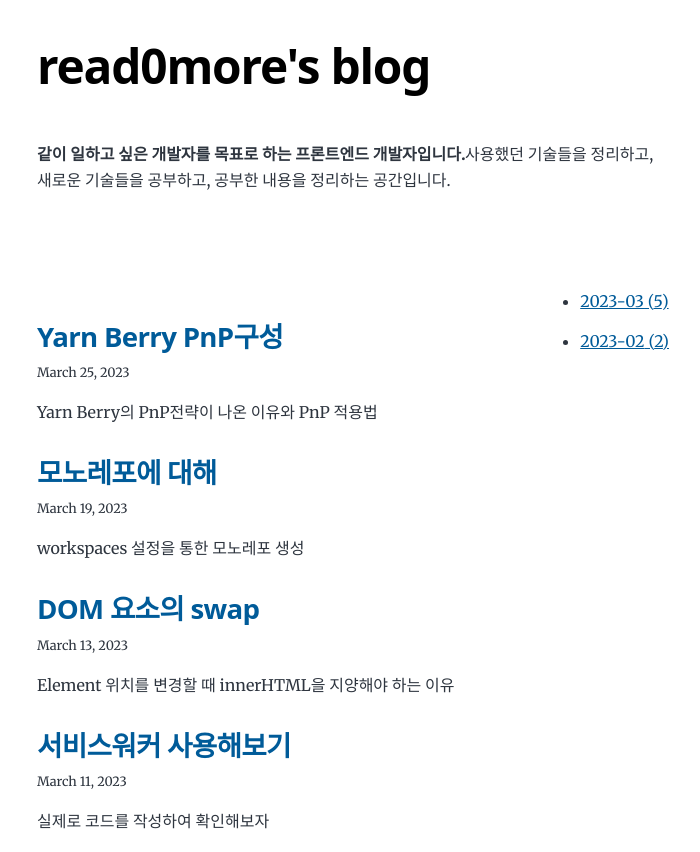
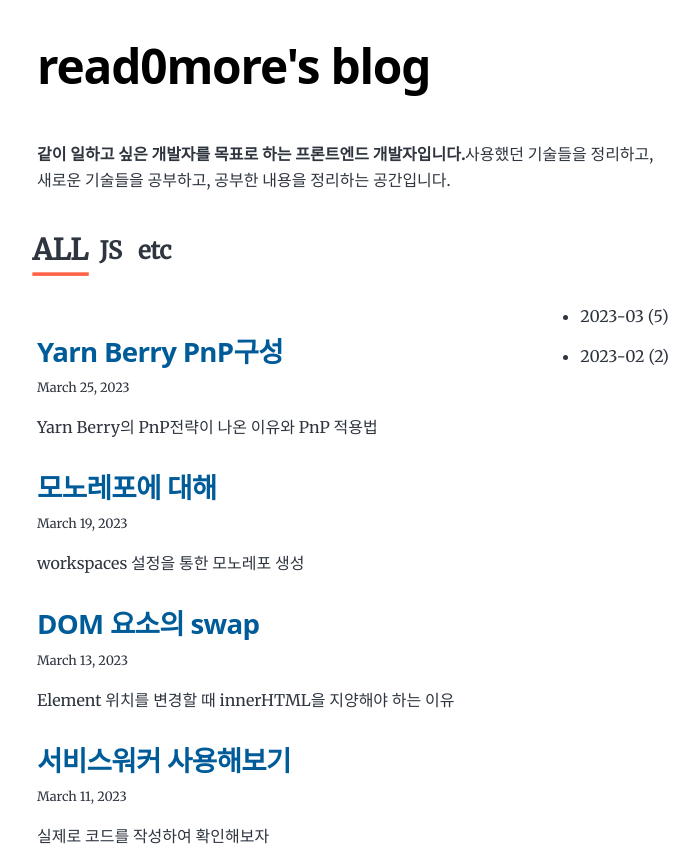
Before and after one commit to read0more/my-blog, a Gatsby site: page / in a window 1280 px wide. Shown: the top 852 px of the page, without its empty margins (287-987 px from the left). Built offline with nearby package versions, Linux system fonts and the light colour scheme; Gatsby itself is replaced by a stand-in of ours.

Commit message:
카테고리 추가

```diff
--- a/content/blog/workspaces를-통한-모노레포-생성/index.md
+++ b/content/blog/workspaces를-통한-모노레포-생성/index.md
@@ -2,6 +2,7 @@
 title: 모노레포에 대해
 date: "2023-03-19T17:32:19.896Z"
 description: "workspaces 설정을 통한 모노레포 생성"
+category: "JS"
 ---
 
 ## 모노레포?
--- a/content/blog/yarn-berry/index.md
+++ b/content/blog/yarn-berry/index.md
@@ -2,6 +2,7 @@
 title: Yarn Berry PnP구성
 date: "2023-03-25T19:05:19.896Z"
 description: "Yarn Berry의 PnP전략이 나온 이유와 PnP 적용법"
+category: "JS"
 ---
 
 ## Yarn Berry?
--- a/content/blog/블로그-시작/index.md
+++ b/content/blog/블로그-시작/index.md
@@ -2,6 +2,7 @@
 title: 블로그 시작
 date: "2023-02-26T09:32:19.896Z"
 description: "일단은 뭐라도 남겨보자"
+category: "etc"
 ---
 
 ## 뭐라도 남겨보자
--- a/content/blog/서비스워커-사용해보기/index.md
+++ b/content/blog/서비스워커-사용해보기/index.md
@@ -2,6 +2,7 @@
 title: 서비스워커 사용해보기
 date: "2023-03-11T17:32:19.896Z"
 description: "실제로 코드를 작성하여 확인해보자"
+category: "JS"
 ---
 
 ## 서비스워커 등록 코드 및 동작 확인 위한 img태그 삽입 코드
--- a/content/blog/서비스워커에-대하여/index.md
+++ b/content/blog/서비스워커에-대하여/index.md
@@ -2,6 +2,7 @@
 title: 서비스워커에 대하여
 date: "2023-03-11T16:32:19.896Z"
 description: "우선은 서비스워커에 대하여 얕게 알아보자"
+category: "JS"
 ---
 
 ## 서비스 워커?
--- a/content/blog/요소의-swap/index.md
+++ b/content/blog/요소의-swap/index.md
@@ -2,6 +2,7 @@
 title: DOM 요소의 swap
 date: "2023-03-13T21:32:19.896Z"
 description: "Element 위치를 변경할 때 innerHTML을 지양해야 하는 이유"
+category: "JS"
 ---
 
 이미 시간이 꽤 지났지만 바닐라JS로 토이프로젝트를 하던 도중 경험한 일이다.
--- a/content/blog/짧은-vitest-사용후기/index.md
+++ b/content/blog/짧은-vitest-사용후기/index.md
@@ -2,6 +2,7 @@
 title: 짧은 vitest 사용후기
 date: "2023-02-26T10:32:19.896Z"
 description: "짧은 vitest 사용후기"
+category: "JS"
 ---
 
 ## Vitest?
--- a/gatsby-node.js
+++ b/gatsby-node.js
@@ -116,6 +116,7 @@ exports.createSchemaCustomization = ({ actions }) => {
       title: String
       description: String
       date: Date @dateformat
+      category: String
     }
 
     type Fields {
--- a/package.json
+++ b/package.json
@@ -24,7 +24,8 @@
     "gatsby-transformer-sharp": "^5.7.0",
     "prismjs": "^1.29.0",
     "react": "^18.1.0",
-    "react-dom": "^18.1.0"
+    "react-dom": "^18.1.0",
+    "styled-components": "^5.3.9"
   },
   "devDependencies": {
     "gh-pages": "^5.0.0",
--- /dev/null
+++ b/src/components/aside.js
@@ -0,0 +1,66 @@
+import React, { useMemo } from "react"
+import { navigate, useStaticQuery, graphql } from "gatsby"
+import styled from "styled-components"
+
+const Li = styled.li`
+  cursor: pointer;
+  font-weight: ${props => (props.active ? "bold" : "inherit")};
+`
+
+export default function Aside({ location, posts }) {
+  const searchParams = useMemo(
+    () => new URLSearchParams(location.search),
+    [location.search]
+  )
+
+  const data = useStaticQuery(graphql`
+    {
+      allMarkdownRemark(sort: { frontmatter: { date: DESC } }) {
+        nodes {
+          frontmatter {
+            date(formatString: "MMMM DD, YYYY")
+          }
+        }
+      }
+    }
+  `)
+
+  const postCountByDate = data.allMarkdownRemark.nodes.reduce((acc, post) => {
+    const date = new Date(post.frontmatter.date)
+    const key = `${date.getFullYear()}-${`0${date.getMonth() + 1}`.slice(-2)}`
+    acc[key] = (acc[key] || 0) + 1
+    return acc
+  }, {})
+
+  const countPosts = date => {
+    return posts.filter(post => {
+      const postDate = new Date(post.frontmatter.date)
+      return (
+        postDate.getFullYear() === parseInt(date.split("-")[0]) &&
+        postDate.getMonth() + 1 === parseInt(date.split("-")[1])
+      )
+    }).length
+  }
+
+  const handleDateClick = date => {
+    searchParams.set("date", date)
+    navigate(`/?${searchParams.toString()}`)
+  }
+
+  return (
+    <aside>
+      <ul>
+        {Object.entries(postCountByDate).map(([date, count]) => (
+          <Li
+            key={date}
+            active={searchParams.get("date") === date}
+            onClick={() => handleDateClick(date)}
+          >
+            {date} (
+            {searchParams.get("date") === date ? countPosts(date) : count})
+          </Li>
+        ))}
+      </ul>
+    </aside>
+  )
+}
--- /dev/null
+++ b/src/components/category.js
@@ -0,0 +1,87 @@
+import React, { useEffect, useMemo } from "react"
+import { navigate, useStaticQuery, graphql } from "gatsby"
+import styled from "styled-components"
+
+const Ul = styled.ul`
+  list-style: none;
+  display: flex;
+  flex-wrap: wrap;
+  gap: 1rem;
+  margin-bottom: 0;
+`
+
+const Li = styled.li`
+  transition: all 0.1s ease-in-out;
+  font-size: 1.5rem;
+  font-weight: bold;
+  cursor: pointer;
+
+  &:hover,
+  &.active {
+    scale: 1.2;
+  }
+
+  &.active {
+    border-bottom: 3px solid tomato;
+  }
+`
+
+const Category = ({ location }) => {
+  const searchParams = useMemo(
+    () => new URLSearchParams(location.search),
+    [location.search]
+  )
+
+  const data = useStaticQuery(graphql`
+    query CategoryQuery {
+      allMarkdownRemark {
+        nodes {
+          frontmatter {
+            category
+          }
+        }
+      }
+    }
+  `)
+
+  const categories = new Set(
+    data.allMarkdownRemark.nodes.map(node => node.frontmatter?.category)
+  )
+
+  const handleCategoryClick = category => {
+    if (!category) {
+      searchParams.delete("category")
+    } else {
+      searchParams.set("category", category)
+    }
+
+    navigate(`/?${searchParams.toString()}`)
+  }
+
+  return (
+    <Ul>
+      <Li
+        key="ALL"
+        className={searchParams.get("category") ? "" : "active"}
+        onClick={() => handleCategoryClick("")}
+      >
+        ALL
+      </Li>
+      {[...categories].map((category, index) => {
+        return (
+          <Li
+            key={index}
+            className={
+              searchParams.get("category") === category ? "active" : ""
+            }
+            onClick={() => handleCategoryClick(category)}
+          >
+            {category}
+          </Li>
+        )
+      })}
+    </Ul>
+  )
+}
+
+export default Category
--- a/src/pages/index.js
+++ b/src/pages/index.js
@@ -1,45 +1,50 @@
-import React, { useState, useEffect } from "react"
+import React, { useState, useEffect, useMemo } from "react"
 import { Link, graphql } from "gatsby"
 
 import Bio from "../components/bio"
 import Layout from "../components/layout"
 import Seo from "../components/seo"
+import Aside from "../components/aside"
+import Category from "../components/category"
 
 const BlogIndex = ({ data, location }) => {
   const siteTitle = data.site.siteMetadata?.title || `Title`
-  const [posts, setPosts] = useState(data.allMarkdownRemark.nodes)
-  const searchParams = new URLSearchParams(location.search)
+  const fullData = data.allMarkdownRemark.nodes
+  const [posts, setPosts] = useState(fullData)
+  const searchParams = useMemo(
+    () => new URLSearchParams(location.search),
+    [location.search]
+  )
 
   useEffect(() => {
+    let filteredPosts = fullData
     if (searchParams.has("date")) {
       const date = searchParams.get("date")
-      const filteredPosts = data.allMarkdownRemark.nodes.filter(post => {
+      filteredPosts = filteredPosts.filter(post => {
         const postDate = new Date(post.frontmatter.date)
         return (
           postDate.getFullYear() === parseInt(date.split("-")[0]) &&
           postDate.getMonth() + 1 === parseInt(date.split("-")[1])
         )
       })
-      setPosts(filteredPosts)
     }
+
+    if (searchParams.has("category")) {
+      const category = searchParams.get("category")
+      filteredPosts = filteredPosts.filter(post => {
+        return post.frontmatter.category === category
+      })
+    }
+
+    setPosts(filteredPosts)
   }, [searchParams, data.allMarkdownRemark.nodes])
-
-  const postCountByDate = data.allMarkdownRemark.nodes.reduce((acc, post) => {
-    const date = new Date(post.frontmatter.date)
-    const key = `${date.getFullYear()}-${`0${date.getMonth() + 1}`.slice(-2)}`
-    acc[key] = (acc[key] || 0) + 1
-    return acc
-  }, {})
 
   if (posts.length === 0) {
     return (
       <Layout location={location} title={siteTitle}>
         <Bio />
-        <p>
-          No blog posts found. Add markdown posts to "content/blog" (or the
-          directory you specified for the "gatsby-source-filesystem" plugin in
-          gatsby-config.js).
-        </p>
+        <Category location={location} />
+        <p>해당하는 글이 없습니다.</p>
       </Layout>
     )
   }
@@ -47,6 +52,7 @@ const BlogIndex = ({ data, location }) => {
   return (
     <Layout location={location} title={siteTitle}>
       <Bio />
+      <Category location={location} />
       <div style={{ display: "flex", justifyContent: "space-between" }}>
         <ol style={{ listStyle: `none` }}>
           {posts.map(post => {
@@ -80,17 +86,7 @@ const BlogIndex = ({ data, location }) => {
             )
           })}
         </ol>
-        <aside>
-          <ul>
-            {Object.entries(postCountByDate).map(([date, count]) => (
-              <li key={date} style={{ cursor: "pointer" }}>
-                <Link to={`/?date=${date}`}>
-                  {date} ({count})
-                </Link>
-              </li>
-            ))}
-          </ul>
-        </aside>
+        <Aside location={location} posts={posts} />
       </div>
     </Layout>
   )
@@ -122,6 +118,7 @@ export const pageQuery = graphql`
           date(formatString: "MMMM DD, YYYY")
           title
           description
+          category
         }
       }
     }
--- a/src/style.css
+++ b/src/style.css
@@ -245,7 +245,7 @@ a:focus {
 }
 
 .global-wrapper[data-is-root-path="true"] .bio {
-  margin-bottom: var(--spacing-20);
+  margin-bottom: var(--spacing-10);
 }
 
 .global-header {
```
Also changed, not shown: 1 other file.
